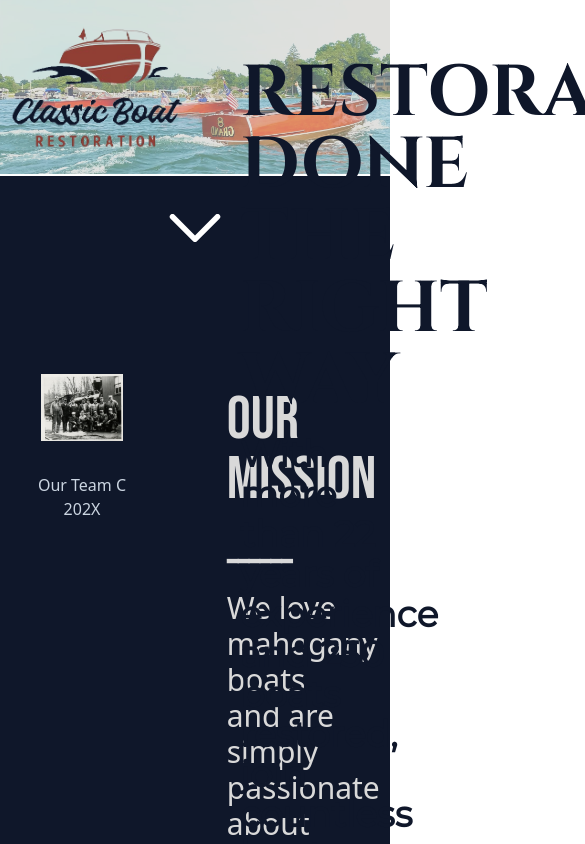
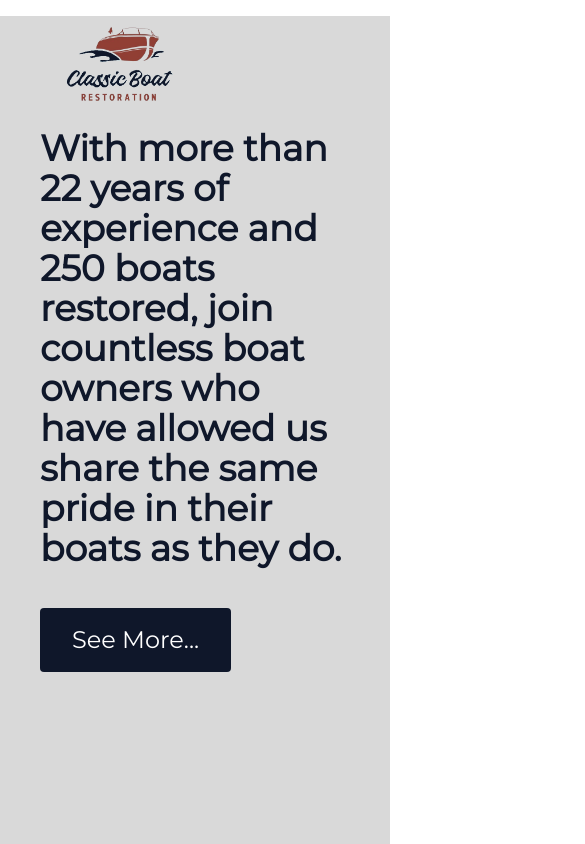
Before and after one commit to DunkJFunk/CBR, a React (Create React App) app: page / in a window 390 px wide. Shown: the top 844 px of the page, 585 px wide, since content can reach past the window. Built offline with nearby package versions, Linux system fonts and the light colour scheme.

Commit message:
Added most of responsiveness!

```diff
--- a/src/App.jsx
+++ b/src/App.jsx
@@ -12,7 +12,7 @@ import Chevron from "./components/Chevron.jsx";
 
 const App = () => {
   return (
-    <div className=" bg-slate-900">
+    <div className="bg-slate-900">
       <Navbar />
       <NavFollow />
       <LandingPage />
--- a/src/components/BottInfo.jsx
+++ b/src/components/BottInfo.jsx
@@ -5,23 +5,24 @@ const BottInfo = () => {
     return (
         <div className="h-auto w-screen">
             {/* <div className="h-2 w-screen bg-slate-900"></div> */}
-            <div className="flex flex-wrap align-middle justify-center pb-16 pt-24 gap-24 bg-owhite">
-                <div className="w-1/3 h-30 text-right mt-6">
+            <div className="flex max-sm:flex-col-reverse align-middle justify-center py-20 gap-24 bg-owhite max-sm:g-4">
+                <div className="w-1/3 h-30 text-right mt-6 max-sm:w-full max-sm:mt-2 max-sm:px-10">
                     <h2 className="text-6xl font-bebasneue mb-5 text-slate-900">Our 5200 Bottoms</h2>
                     <h2 className="font-semibold text-4xl mb-5 text-slate-900 font-bebasneue">______</h2>
                     <p className="text-3xl text-slate-900">
-                    In over 22 years of boat restoration and repair we have completed more than 250 5200 boat bottoms. Why a 5200 boat bottom? The wood in classic wood powerboats is always moving –
-                    expanding and contracting with moisture levels and temperature. Not to mention the natural movement as the boat pounds through the water.
-                    The 5200 boat bottom is flexible and moves with the wood. More about our 5200 boat bottoms below!
+                        In over 22 years of boat restoration and repair we have completed more than 250 5200 boat bottoms. Why a 5200 boat bottom? The wood in classic wood powerboats is always moving –
+                        expanding and contracting with moisture levels and temperature. Not to mention the natural movement as the boat pounds through the water.
+                        The 5200 boat bottom is flexible and moves with the wood. More about our 5200 boat bottoms below!
                     </p>
-                </div>
-                <div className="flex-row align-middle justify-center w-1/4 h-auto">
+                    </div>
+                <div className="flex-row align-middle justify-center w-1/4 h-full max-sm:w-full max-sm:p-4 max-sm:">
                     <img src={BoatPic} alt="5200 Bottom Coverage" className="border-8 border-slate-900"/>
-                    <p className="text-center mt-6 text-slate-300">Our Team C 202X</p>
+                    <p className="text-center mt-6 text-slate-300 max-sm:hidden">Our Team C 202X</p>
                 </div>
             </div>
         </div>
     )
 };
 
+
 export default BottInfo;
--- a/src/components/Card.jsx
+++ b/src/components/Card.jsx
@@ -5,14 +5,25 @@ function Card(boat) {
         return str.length > length ? str.substring(0, length) + "..." : str;
     }
     return (
-    <div className="flex flex-col md:flex-row mx-4 border-4 border-slate-900 rounded-lg bg-white hover:bg-eowhite overflow-hidden mb-6 px-6 py-6 md:max-h-80">
-        <div className="flex flex-col md:text-right mx-8 max-w-md">
-            <h1 className="text-2xl font-bold mt-4">{boat.name}</h1>
-            <p className="text-xl overflow-hidden text-ellipsis">{ellipsis(boat.content, 300)}</p>
+    // <div className="flex flex-col md:flex-row mx-4 border-4 border-slate-900 rounded-lg bg-white hover:bg-eowhite overflow-hidden mb-6 px-6 py-6 md:max-h-80">
+    //     <div className="flex flex-col md:text-right mx-8 max-w-md">
+    //         <h1 className="text-2xl font-bold mt-4">{boat.name}</h1>
+    //         <p className="text-xl overflow-hidden text-ellipsis">{ellipsis(boat.content, 300)}</p>
+    //     </div>
+    //     <img className="border-4 border-slate-900 rounded" src={boat.img} alt={boat.name} />
+    // </div>
+    <div class="max-w-md mx-auto bg-white border-4 border-slate-900 rounded-xl shadow-md overflow-hidden md:max-w-2xl">
+      <div class="md:flex">
+        <div class="md:flex-shrink-0">
+          <img class="h-48 w-full object-cover md:h-full md:w-48" src={boat.img} alt="Man looking at item at a store" />
         </div>
-        <img className="border-4 border-slate-900 rounded" src={boat.img} alt={boat.name} />
+        <div class="p-8">
+          <p class="block mt-1 text-lg leading-tight font-medium text-black hover:underline">{boat.name}</p>
+          <p class="mt-2 text-gray-500">{ellipsis(boat.content, 300)}</p>
+        </div>
+      </div>
     </div>
-    )
-}
+    );
+};
 
 export default Card;
--- a/src/components/Chevron.jsx
+++ b/src/components/Chevron.jsx
@@ -5,7 +5,7 @@ const Chevron = () => {
         window.scrollTo({top: 950, behavior: 'smooth'});
       };
     return (
-        <svg onClick={handleChevron} xmlns="http://www.w3.org/2000/svg" viewBox="0 0 120.5 66.8 " className="fill-white h-7 absolute w-screen mt-10" >
+        <svg onClick={handleChevron} xmlns="http://www.w3.org/2000/svg" viewBox="0 0 120.5 66.8 " className="fill-white h-7 absolute w-screen mt-10 max-sm:hidden" >
             <g><g>
                 <path d="M1.92,1.92h0a6.55,6.55,0,0,1,9.27,0L60.25,51,109.31,1.92a6.55,6.55,0,0,1,9.27,0h0a6.55,6.55,0,0,1,0,9.27L64.89,64.88a6.55,6.55,0,0,1-9.27,0L1.92,11.19A6.55,6.55,0,0,1,1.92,1.92Z"></path>
             </g></g>
--- a/src/components/LandingPage.jsx
+++ b/src/components/LandingPage.jsx
@@ -4,19 +4,23 @@ import boatImage from "../media/2.jpg"
 
 const LandingPage = () => {
     const handleSeeMore = () => {
-        window.scrollTo({top: 3200, behavior: 'smooth'});
-      };
+        if (window.innerWidth < 640) {
+            window.scrollTo({top: 4500, behavior: 'smooth'});
+        } else {
+            window.scrollTo({top: 3200, behavior: 'smooth'});
+        }
+    };
     return (
-        <div className="w-screen z-10 relative">
+        <div className="w-screen z-10 relative max-sm:bg-owhite max-sm:h-screen">
             <div className="bg-bcolor">
-                <img className="w-screen h-auto transform -scale-x-100" src={boatImage} alt="Boating Line" style={{opacity: .5}}/>
+                <img className="w-screen h-auto transform -scale-x-100 max-sm:hidden" src={boatImage} alt="Boating Line" style={{opacity: .5}}/>
             </div>
-            <div className="absolute left-60 top-1/3 font-montserrat w-1/2 text-slate-900 flex-row text-left">
-                <h1 className="text-7xl font-cinzel font-bold w-3/4">RESTORATION DONE THE RIGHT WAY</h1>
+            <div className="absolute left-60 top-1/3 font-montserrat w-1/2 text-slate-900 flex-row text-left max-sm:left-10 max-sm:top-28 max-sm:w-full max-sm:relative">
+                <h1 className="text-7xl font-cinzel font-bold w-3/4 max-sm:hidden">RESTORATION DONE THE RIGHT WAY</h1>
                 <p className="text-4xl font-bold mt-4 w-4/5">
                     With more than 22 years of experience and 250 boats restored, join countless boat owners who have allowed us share the same pride in their boats as they do.
                 </p>
-                <button onClick={handleSeeMore} className="py-4 px-4 bg-slate-900 rounded text-white mt-10 text-2xl">See More...</button>
+                <button onClick={handleSeeMore} className="py-4 px-4 bg-slate-900 rounded text-white mt-10 text-2xl max-sm:px-8">See More...</button>
             </div>
         </div>
     );
--- a/src/components/Mission.jsx
+++ b/src/components/Mission.jsx
@@ -6,12 +6,12 @@ const Mission = () => {
 
     return (
         <div className="h-auto w-screen">
-            <div className="flex flex-wrap align-middle justify-center pb-16 pt-48 gap-24 bg-slate-900">
-                <div className="flex-row align-middle justify-center w-1/4 h-full">
+            <div className="flex max-sm:flex-col align-middle justify-center pb-16 pt-48 gap-24 bg-slate-900 max-sm:g-4 max-sm:pt-16">
+                <div className="flex-row align-middle justify-center w-1/4 h-full max-sm:w-full max-sm:m-4">
                     <img src={GroupPic} alt="5200 Bottom Coverage" className="border-8 border-slate-900"/>
-                    <p className="text-center mt-6 text-slate-300">Our Team C 202X</p>
+                    <p className="text-center mt-6 text-slate-300 max-sm:hidden">Our Team C 202X</p>
                 </div>
-                <div className="w-1/3 h-30 text-left mt-6">
+                <div className="w-1/3 text-left mt-6 max-sm:w-full max-sm:mt-2 max-sm:px-10">
                     <h2 className="text-6xl font-bebasneue mb-5 text-owhite">Our Mission</h2>
                     <h2 className="font-semibold text-4xl mb-5 text-owhite font-bebasneue">______</h2>
                     <p className="text-3xl text-owhite">
--- a/src/components/NavFollow.jsx
+++ b/src/components/NavFollow.jsx
@@ -3,7 +3,7 @@ import React from "react";
 
 const NavFollow = () => {
     return (
-        <div className="fixed top-0 w-screen h-44 bg-white z-10">
+        <div className="fixed top-0 w-screen h-44 bg-white z-10 max-sm:h-32">
             {/* <img src={logo} alt="Classic Boat Restorations" className="h-32 mt-6 ml-72 pl-56"/> */}
         </div>
     )
--- a/src/components/Navbar.jsx
+++ b/src/components/Navbar.jsx
@@ -18,9 +18,9 @@ const Navbar = () => {
 
   return (
     <div className='w-screen flex items-center justify-center'>
-      <div className="fixed container px-2 z-20 mx-auto top-2">
-        <div className="flex justify-between items-center py-4">
-          <img onClick={handleScrolltoTop} src={logo2} alt="Classic Boat Restoration" className='h-32'/>
+      <div className="fixed container mx-2 z-20 top-2">
+        <div className="flex justify-between items-center py-4 max-sm:ml-16">
+          <img onClick={handleScrolltoTop} src={logo2} alt="Classic Boat Restoration" className='h-32 max-sm:h-20'/>
         <div className="flex text-slate-900 font-bold font-montserrat text-3xl gap-8 max-sm:text-transparent">
           <button onClick={handleAbout}>About</button>
           <button onClick={handleWork}>Our Work</button>
--- a/src/components/Work.jsx
+++ b/src/components/Work.jsx
@@ -14,7 +14,7 @@ const createBoat = (boat) => {
 const Work = () => {
   return (
     <div className="flex flex-wrap justify-center align-middle bg-owhite pt-14 pb-60">
-      <div className="grid md:grid-cols-2 grid-cols-1 mx-6 md:mx-20 gap-x-8">
+      <div className="grid md:grid-cols-2 grid-cols-1 mx-6 md:mx-20 gap-x-20 gap-y-8">
         {boats.map(createBoat)}
       </div>
     </div>
```
Also changed, not shown: src/media/3.jpg.
